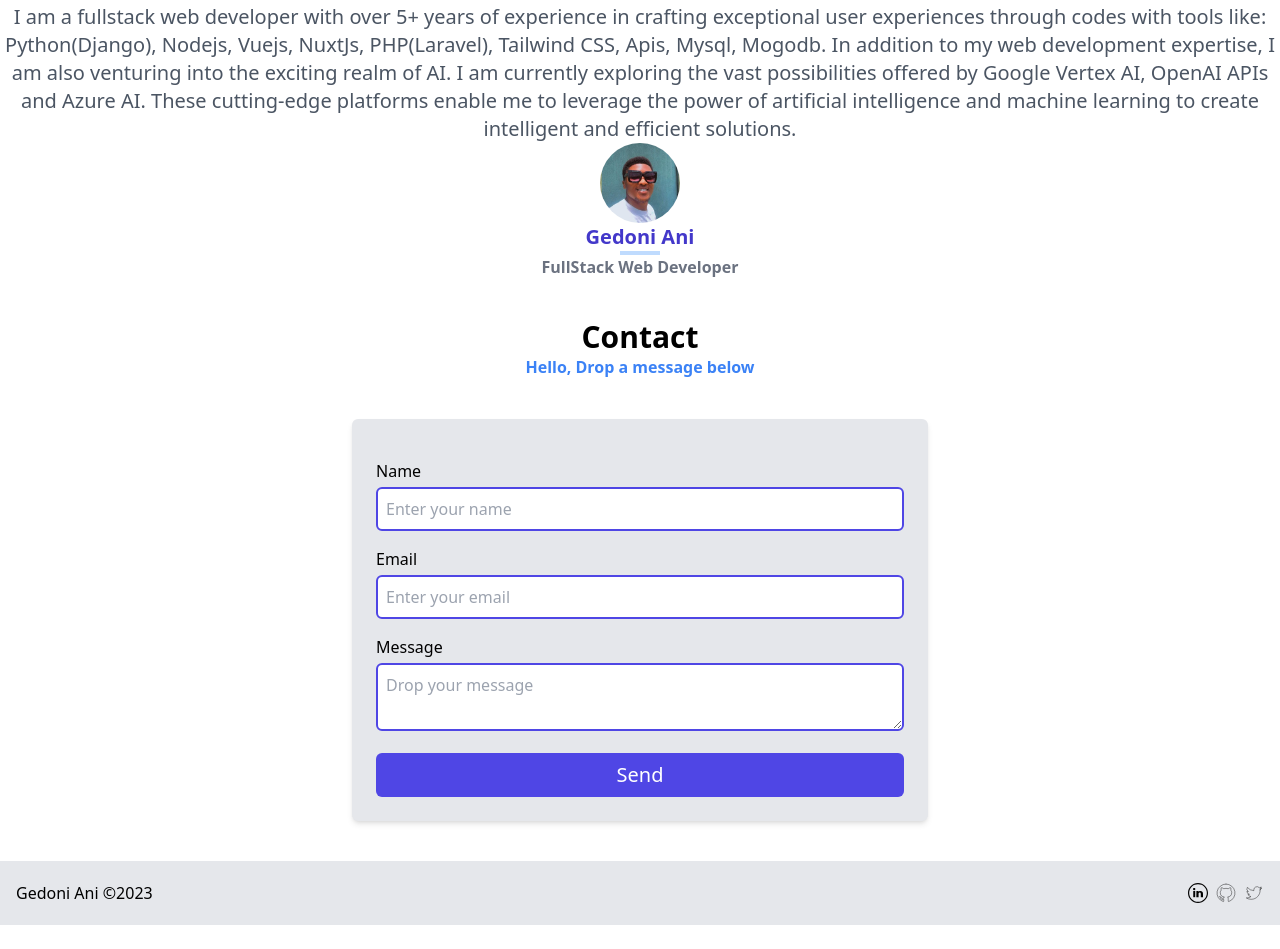
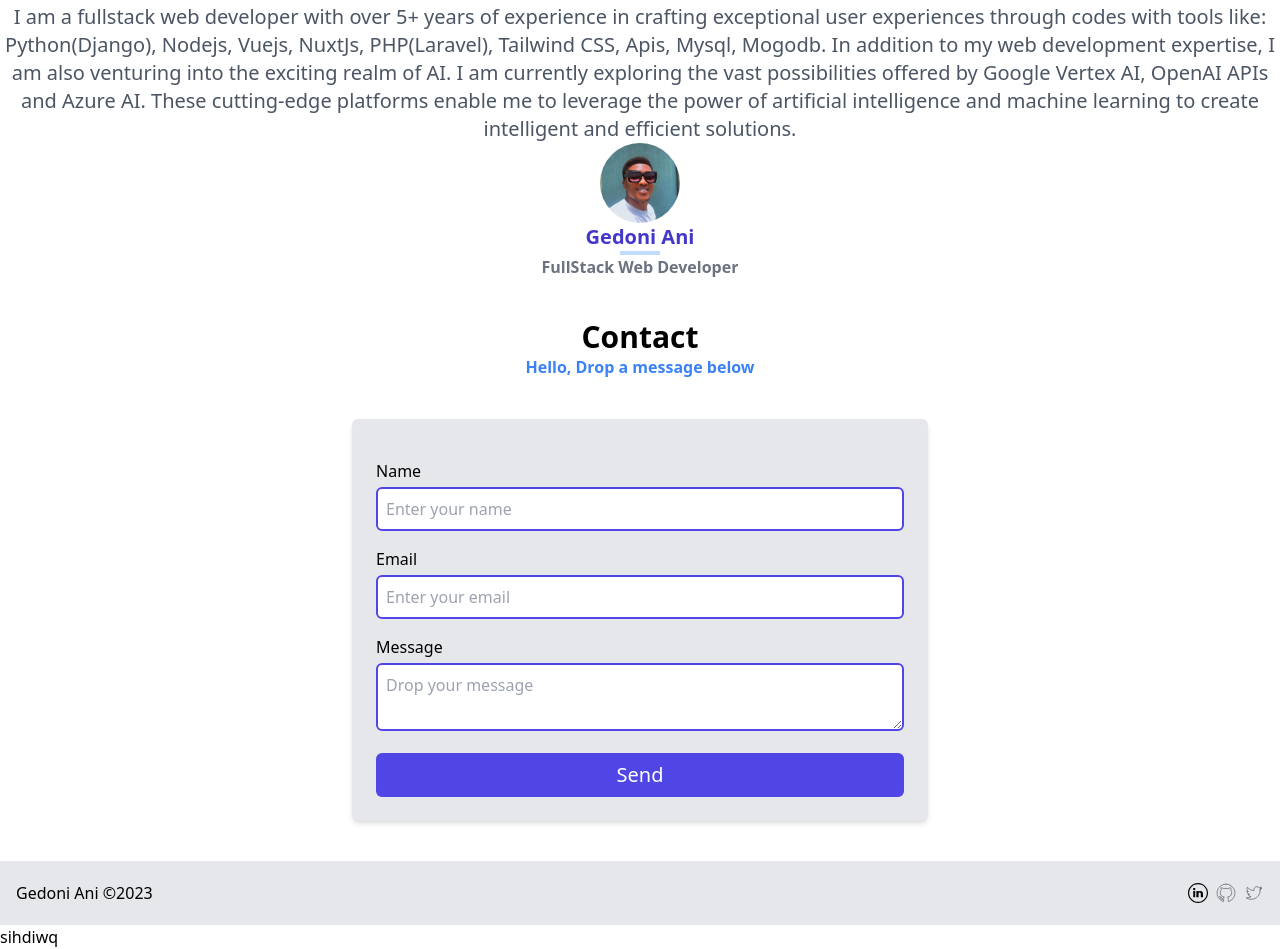
Before and after one commit to Willsgift/portfolio, a plain HTML site: page index.html in a window 1280 px wide. Shown: the part 1929-2878 px from the top of the page. Before the commit the page ends 2854 px from the top, so only its background shows below. Drawn offline with nearby package versions, Linux system fonts and the light colour scheme.

Commit message:
practice

```diff
--- a/index.html
+++ b/index.html
@@ -182,6 +182,7 @@
         </div>
     </footer>
     <!-- footer section end -->
+    <h3>sihdiwq</h3>
 
 
 
```
